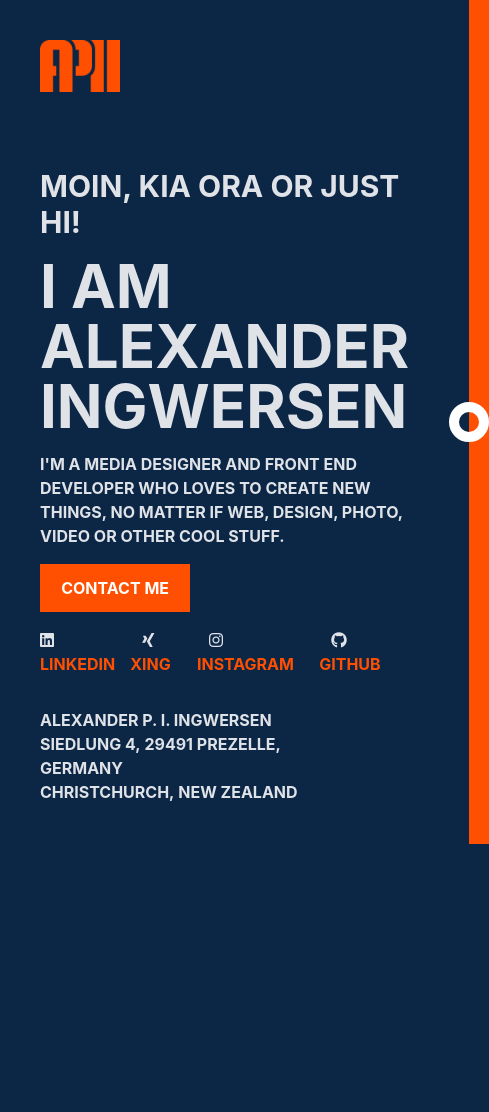
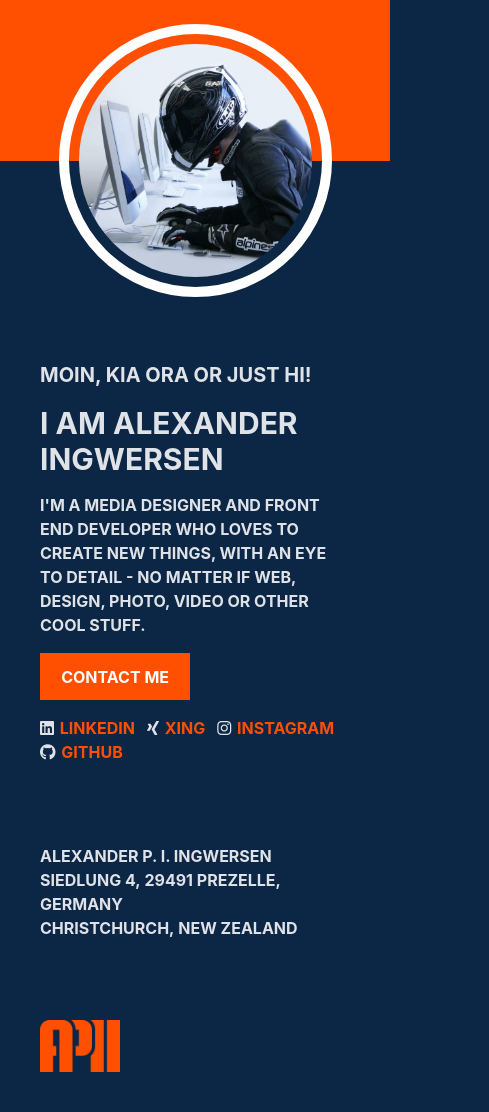
Before and after one commit to Arekahanara/apii-contact, a website built with Vite: page index.html in a window 390 px wide. Shown: the whole page, 489 px wide, since content can reach past the window. Before the commit the page ends 844 px from the top, so only its background shows below. Built offline with nearby package versions, Linux system fonts and the light colour scheme.

Commit message:
responsive refactoring

```diff
--- a/index.html
+++ b/index.html
@@ -6,32 +6,32 @@
     <meta name="viewport" content="width=device-width, initial-scale=1.0" />
     <title>Contact - APII</title>
   </head>
-  <body class="h-full flex flex-col">
-    <header class="p-10 absolute top-0 left-0">
+  <body class="md:h-full flex flex-col">
+    <header class="p-10 md:absolute top-0 left-0 order-3">
       <a href="#">
         <img src="/APII-logo-orange.png" class="logo w-20" alt="APII logo" />
       </a>
     </header>
-    <main class="h-full flex flex-row items-center">
-      <div class="basis-8/12 p-10 font-bold uppercase card">
-        <h2 class="text-3xl mb-4">Moin, Kia Ora or just Hi!</h2>
-        <h1 class="text-6xl mb-4">I am Alexander Ingwersen</h1>
-        <h3 class="text-1xl mb-4">
-          I'm a Media Designer and Front End Developer who loves to create new things, no matter if Web, Design, Photo, Video or other cool stuff.
+    <main class="md:h-full flex flex-col-reverse md:flex-row items-center order-1">
+      <div class="md:basis-8/12 p-10 font-bold uppercase card">
+        <h2 class="text-xl md:text-3xl mb-4">Moin, Kia Ora or just Hi!</h2>
+        <h1 class="text-3xl md:text-6xl mb-4">I am Alexander Ingwersen</h1>
+        <h3 class="text-base md:text-xl mb-4">
+          I'm a Media Designer and Front End Developer who loves to create new things, with an eye to detail - No matter if Web, Design, Photo, Video or other cool stuff.
         </h3>
         <a href="mailto:info@apii.me" class="mb-4 font-bold uppercase inline-block myBtn">Contact me</a>
-        <ul class="text-1xl text-bold flex">
-          <li><i class="fa-brands fa-linkedin mr-0.5"></i> <a href="https://www.linkedin.com/in/alexander-ingwersen/" target="_blank">LinkedIn</a></li>
-          <li><i class="fa-brands fa-xing ml-3 mr-0.5"></i> <a href="https://www.xing.com/profile/Alexander_Ingwersen/" target="_blank">Xing</a></li>
-          <li><i class="fa-brands fa-instagram ml-3 mr-0.5"></i> <a href="https://www.instagram.com/arekahanara/" target="_blank">Instagram</a></li>
-          <li><i class="fa-brands fa-github ml-3 mr-0.5"></i> <a href="https://github.com/Arekahanara" target="_blank">GitHub</a></li>
+        <ul class="text-base text-bold flex flex-wrap -ml-3 -mr-0.5">
+          <li><i class="fa-brands fa-linkedin pl-3 pr-0.5"></i> <a href="https://www.linkedin.com/in/alexander-ingwersen/" target="_blank">LinkedIn</a></li>
+          <li><i class="fa-brands fa-xing pl-3 pr-0.5"></i> <a href="https://www.xing.com/profile/Alexander_Ingwersen/" target="_blank">Xing</a></li>
+          <li><i class="fa-brands fa-instagram pl-3 pr-0.5"></i> <a href="https://www.instagram.com/arekahanara/" target="_blank">Instagram</a></li>
+          <li><i class="fa-brands fa-github pl-3 pr-0.5"></i> <a href="https://github.com/Arekahanara" target="_blank">GitHub</a></li>
         </ul>
       </div>
-      <div class="basis-4/12 h-full flex items-center justify-center profile">
+      <div class="md:basis-4/12 md:h-full flex items-center justify-center profile">
         <img src="/profile.jpg" class="w-9/10" alt="APII profile" />
       </div>
     </main>
-    <footer class="p-10 font-bold uppercase absolute bottom-0 left-0">
+    <footer class="p-10 text-base font-bold uppercase md:absolute bottom-0 left-0 order-2">
       <h5>Alexander P. I. Ingwersen</h5>
       <ul>
         <li class="inline">Siedlung 4,</li>
--- a/style.scss
+++ b/style.scss
@@ -63,21 +63,33 @@ a {
   position: relative;
 
   img {
-    width: 90%;
+    width: 70%;
     border-radius: 50%;
-    margin: 0;
+    margin: 1.5em 0;
     padding: 10px;
     border: 10px solid white;
+
+    @media (min-width: 768px) {
+      width: 90%;
+      margin: 0;
+    }
   }
 
   &::after {
     content: "";
     position: absolute;
+    background-color: $orange;
     z-index: -1;
     right: 0;
-    left: 50%;
+    left: 0;
     top: 0;
-    bottom: 0;
-    background-color: $orange;
+    bottom: 50%;
+
+    @media (min-width: 768px) {
+      right: 0;
+      left: 50%;
+      top: 0;
+      bottom: 0;
+    }
   }
 }
```
